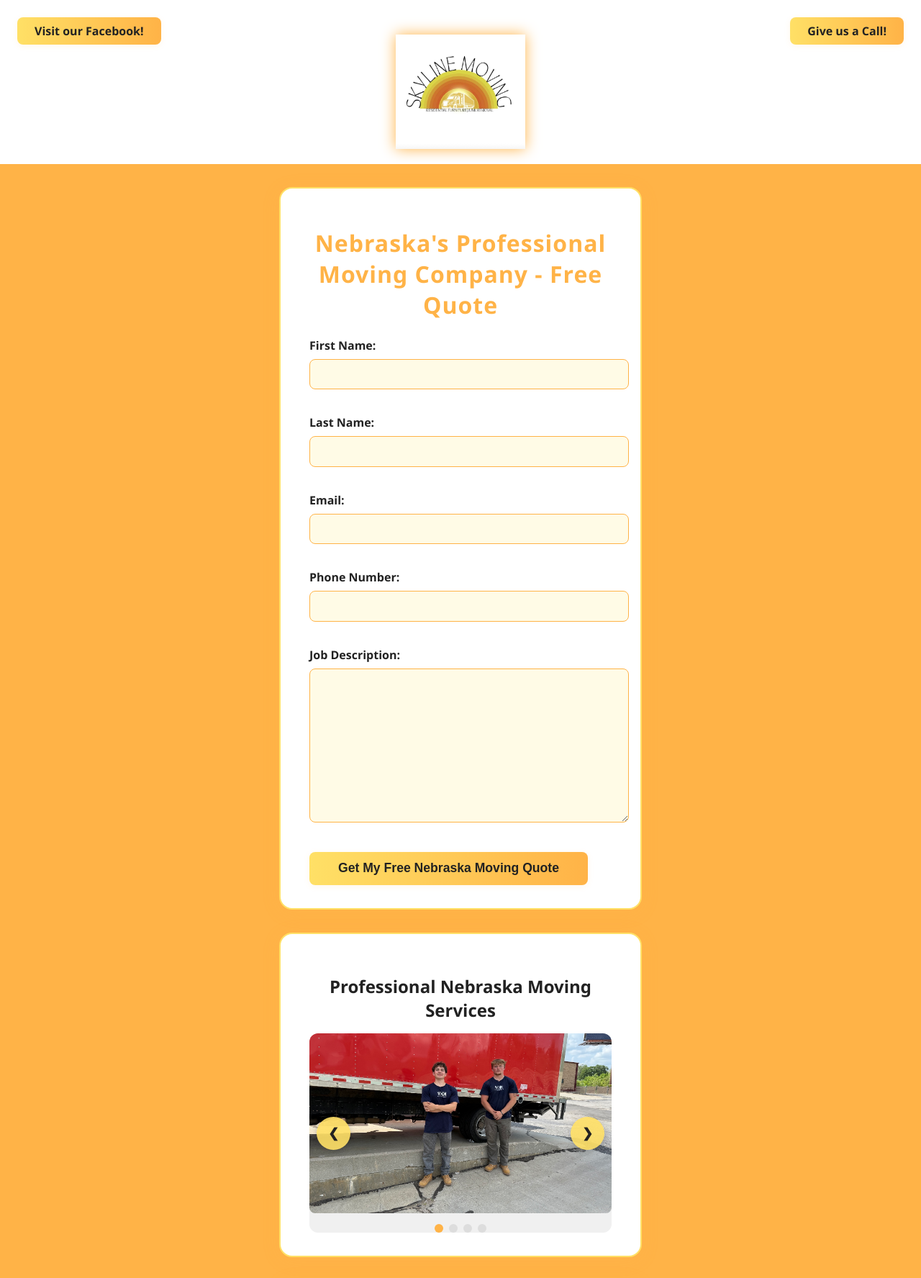
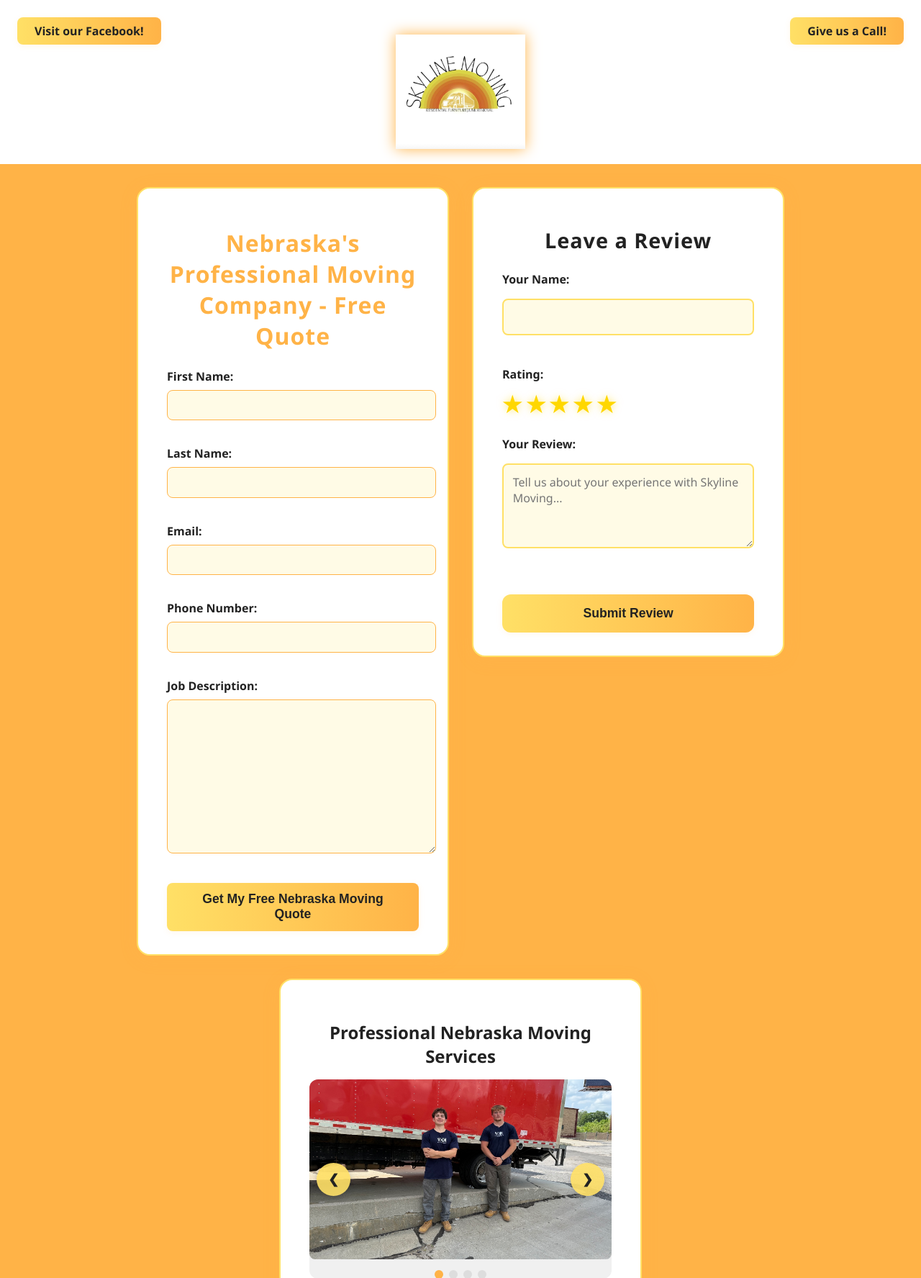
Before and after one commit to BALOCKAY909/SkylineMoving, a Django app: page / in a window 1280 px wide. Shown: the top 1776 px of the page at 72% size. Run offline with Django 5.2, Linux system fonts and the light colour scheme.

Commit message:
Add 'Leave a Review' section with star rating system side-by-side with quote form

```diff
--- a/quotes/static/quotes/css/style.css
+++ b/quotes/static/quotes/css/style.css
@@ -34,8 +34,8 @@
 
 .quote-form-container {
     background: #fff;
+    flex: 1;
     max-width: 420px;
-    margin: 2rem auto;
     padding: 2rem 2.5rem 2rem 2.5rem;
     border-radius: 18px;
     box-shadow: 0 4px 24px 0 rgba(255, 176, 71, 0.15);
@@ -301,6 +301,123 @@
     color: #fff;
 }
 
+/* Forms Container for Side-by-Side Layout */
+.forms-container {
+    display: flex;
+    gap: 2rem;
+    max-width: 900px;
+    margin: 2rem auto;
+    padding: 0 1rem;
+    justify-content: center;
+    align-items: flex-start;
+}
+
+.review-form-container {
+    background: #fff;
+    flex: 1;
+    max-width: 420px;
+    padding: 2rem 2.5rem 2rem 2.5rem;
+    border-radius: 18px;
+    box-shadow: 0 4px 24px 0 rgba(255, 176, 71, 0.15);
+    border: 2px solid #ffe066;
+    transition: transform 0.3s ease, box-shadow 0.3s ease;
+}
+
+.review-form-container:hover {
+    transform: translateY(-5px);
+    box-shadow: 0 8px 32px 0 rgba(255, 176, 71, 0.25);
+}
+
+.review-form-container h1 {
+    color: #222;
+    font-size: 1.8rem;
+    margin-bottom: 1.5rem;
+    text-align: center;
+    font-weight: bold;
+}
+
+.review-form .form-group {
+    margin-bottom: 1.5rem;
+}
+
+.review-form label {
+    display: block;
+    margin-bottom: 0.5rem;
+    color: #222;
+    font-weight: bold;
+    font-size: 1rem;
+}
+
+.review-form input[type="text"],
+.review-form textarea {
+    width: 100%;
+    padding: 0.8rem;
+    border: 2px solid #ffe066;
+    border-radius: 8px;
+    font-size: 1rem;
+    transition: border-color 0.3s ease, box-shadow 0.3s ease;
+    font-family: 'Segoe UI', Arial, sans-serif;
+    box-sizing: border-box;
+}
+
+.review-form input[type="text"]:focus,
+.review-form textarea:focus {
+    outline: none;
+    border-color: #ffb347;
+    box-shadow: 0 0 0 3px rgba(255, 179, 71, 0.2);
+}
+
+.review-form textarea {
+    resize: vertical;
+    min-height: 100px;
+}
+
+/* Star Rating Styling */
+.star-rating {
+    display: flex;
+    gap: 0.25rem;
+    margin: 0.5rem 0;
+}
+
+.star {
+    font-size: 2rem;
+    color: #ddd;
+    cursor: pointer;
+    transition: color 0.2s ease, transform 0.2s ease;
+    user-select: none;
+}
+
+.star:hover,
+.star.active {
+    color: #ffd700;
+    transform: scale(1.1);
+}
+
+.star.active {
+    text-shadow: 0 0 10px rgba(255, 215, 0, 0.5);
+}
+
+.review-form button {
+    width: 100%;
+    background: linear-gradient(90deg, #ffe066 0%, #ffb347 100%);
+    color: #222;
+    font-weight: bold;
+    border: none;
+    border-radius: 12px;
+    padding: 1rem 2rem;
+    font-size: 1.1rem;
+    cursor: pointer;
+    transition: transform 0.3s ease, box-shadow 0.3s ease, background 0.2s;
+    margin-top: 1rem;
+}
+
+.review-form button:hover {
+    transform: translateY(-3px) scale(1.02);
+    box-shadow: 0 6px 20px 0 rgba(255, 176, 71, 0.3);
+    background: linear-gradient(90deg, #ffb347 0%, #ff7f50 100%);
+    color: #fff;
+}
+
 /* Mobile Responsive Styles */
 @media (max-width: 768px) {
     .header-button-left {
@@ -319,6 +436,23 @@
         max-width: 140px;
         text-align: center;
         word-wrap: break-word;
+    }
+
+    .forms-container {
+        flex-direction: column;
+        gap: 1.5rem;
+        padding: 0 0.5rem;
+    }
+
+    .quote-form-container,
+    .review-form-container {
+        max-width: 100%;
+        margin: 0;
+        padding: 1.5rem 2rem;
+    }
+
+    .star {
+        font-size: 1.5rem;
     }
 }
 
--- a/quotes/static/quotes/js/main.js
+++ b/quotes/static/quotes/js/main.js
@@ -229,3 +229,77 @@
         console.log('No carousel slides found!');
     }
 });
+
+// Star Rating Functionality
+document.addEventListener('DOMContentLoaded', function() {
+    const stars = document.querySelectorAll('.star');
+    const ratingInput = document.getElementById('reviewRating');
+    let currentRating = 5; // Default to 5 stars
+
+    // Set initial 5-star rating
+    updateStarDisplay(5);
+
+    stars.forEach(star => {
+        star.addEventListener('click', function() {
+            currentRating = parseInt(this.getAttribute('data-rating'));
+            ratingInput.value = currentRating;
+            updateStarDisplay(currentRating);
+        });
+
+        star.addEventListener('mouseenter', function() {
+            const hoverRating = parseInt(this.getAttribute('data-rating'));
+            updateStarDisplay(hoverRating);
+        });
+    });
+
+    // Reset to current rating when mouse leaves star area
+    document.querySelector('.star-rating').addEventListener('mouseleave', function() {
+        updateStarDisplay(currentRating);
+    });
+
+    function updateStarDisplay(rating) {
+        stars.forEach((star, index) => {
+            if (index < rating) {
+                star.classList.add('active');
+            } else {
+                star.classList.remove('active');
+            }
+        });
+    }
+
+    // Review Form Submission
+    const reviewForm = document.getElementById('reviewForm');
+    if (reviewForm) {
+        reviewForm.addEventListener('submit', function(e) {
+            e.preventDefault();
+
+            const name = document.getElementById('reviewName').value;
+            const rating = document.getElementById('reviewRating').value;
+            const reviewText = document.getElementById('reviewText').value;
+
+            if (name && reviewText && rating) {
+                // Show success message
+                const successDiv = document.createElement('div');
+                successDiv.style.cssText = 'background:#ffe066;color:#222;padding:1em;border-radius:8px;margin-bottom:1em;text-align:center;';
+                successDiv.innerHTML = '<strong>Thank you!</strong> Your review has been submitted. We appreciate your feedback!';
+
+                // Insert success message at top of form
+                reviewForm.parentNode.insertBefore(successDiv, reviewForm);
+
+                // Reset form
+                reviewForm.reset();
+                currentRating = 5;
+                ratingInput.value = 5;
+                updateStarDisplay(5);
+
+                // Remove success message after 5 seconds
+                setTimeout(() => {
+                    successDiv.remove();
+                }, 5000);
+
+                // Scroll to success message
+                successDiv.scrollIntoView({ behavior: 'smooth', block: 'center' });
+            }
+        });
+    }
+});
--- a/quotes/templates/quotes/quote_form.html
+++ b/quotes/templates/quotes/quote_form.html
@@ -56,7 +56,7 @@
     <meta property="og:image:height" content="630">
     <meta property="og:image:type" content="image/jpeg">
 
-    <link rel="stylesheet" href="{% static 'quotes/css/style.css' %}?v=19">
+    <link rel="stylesheet" href="{% static 'quotes/css/style.css' %}?v=20">
 
     <!-- Structured Data (JSON-LD) for Rich Snippets -->
     <script type="application/ld+json">
@@ -156,6 +156,7 @@
         <img src="{% static 'quotes/img/IMG_4687.jpg' %}" alt="Skyline Moving Logo - Professional Moving Company" class="logo">
     </div>
     <div class="quote-form-bg">
+        <div class="forms-container">
             <div class="quote-form-container">
                 <h1>Nebraska's Professional Moving Company - Free Quote</h1>
                 {% if success %}
@@ -168,6 +169,37 @@
                     {{ form.as_p }}
                     <button type="submit" aria-label="Submit moving quote request">Get My Free Nebraska Moving Quote</button>
                 </form>
+            </div>
+
+            <!-- Review Form Section -->
+            <div class="review-form-container">
+                <h1>Leave a Review</h1>
+                <form class="review-form" id="reviewForm">
+                    <div class="form-group">
+                        <label for="reviewName">Your Name:</label>
+                        <input type="text" id="reviewName" name="reviewName" required>
+                    </div>
+
+                    <div class="form-group">
+                        <label for="reviewRating">Rating:</label>
+                        <div class="star-rating">
+                            <span class="star" data-rating="1">★</span>
+                            <span class="star" data-rating="2">★</span>
+                            <span class="star" data-rating="3">★</span>
+                            <span class="star" data-rating="4">★</span>
+                            <span class="star" data-rating="5">★</span>
+                        </div>
+                        <input type="hidden" id="reviewRating" name="reviewRating" value="5">
+                    </div>
+
+                    <div class="form-group">
+                        <label for="reviewText">Your Review:</label>
+                        <textarea id="reviewText" name="reviewText" rows="4" placeholder="Tell us about your experience with Skyline Moving..." required></textarea>
+                    </div>
+
+                    <button type="submit" aria-label="Submit review">Submit Review</button>
+                </form>
+            </div>
         </div>
 
         <!-- Image Carousel Section -->
```
Lines whose indentation alone changed are shown as unchanged.
